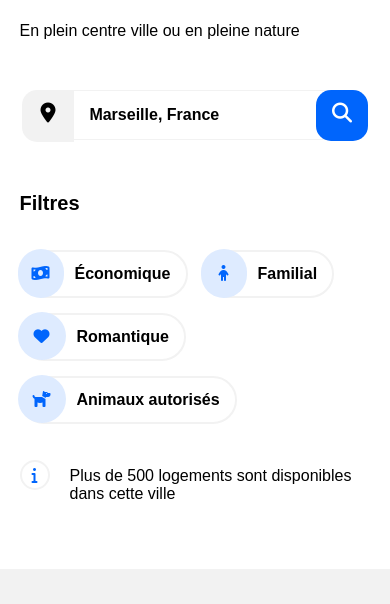
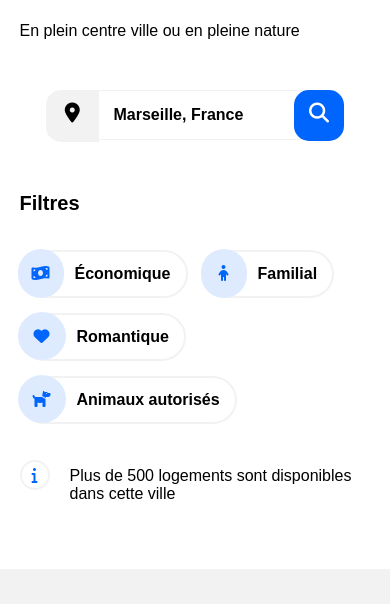
Before and after one commit to cedricboudon/p2_cedricboudon_code, a plain HTML site: page index.html in a window 390 px wide. Shown: the part 214-818 px from the top of the page. Drawn offline with Linux system fonts and the light colour scheme.

Commit message:
modif largeur form

```diff
--- a/css/p2_code_mobile.css
+++ b/css/p2_code_mobile.css
@@ -101,7 +101,7 @@
 
     input
     {
-        width: 73%;
+        width: 60%;
         font-size: 16px;
         padding: 15px 15px 15px;
     }
@@ -112,7 +112,7 @@
         margin-left: -15px;
         font-size: 20px;
         padding: 12px 0 16px;
-        width: 15%;
+        width: 50px;
     }
 
     #filtres
```
